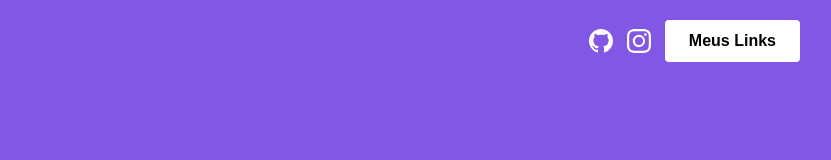
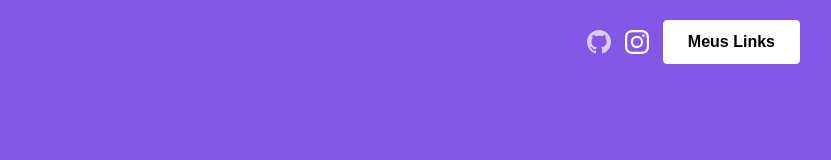
Before and after one commit to vitorpantaleao/devlinks-encurtador, a React (Create React App) app: page / in a window 1280 px wide. In both pictures the pointer is over the link 938 px from the left and 41 px from the top of the page. Shown: the top 160 px of the page, without its empty margins (338-1169 px from the left). Built offline with nearby package versions, Linux system fonts and the light colour scheme.

Commit message:
adiciona hover botoes menu

```diff
--- a/src/components/Menu/menu.css
+++ b/src/components/Menu/menu.css
@@ -16,10 +16,22 @@
     align-items: center;
 }
 
+.social:hover {
+    opacity: .7;
+}
+
 .menu-item {
     color: #000;
     background-color: #FFF;
     padding: 12px 24px;
     border-radius: 4px;
     margin-right: 14px;
+    border: 1px solid #FFF;
+    transition: background .5s;
 }
+
+.menu-item:hover {
+    background: transparent;
+    border: 1px solid #FFF;
+    color: #FFF;
+}
```
